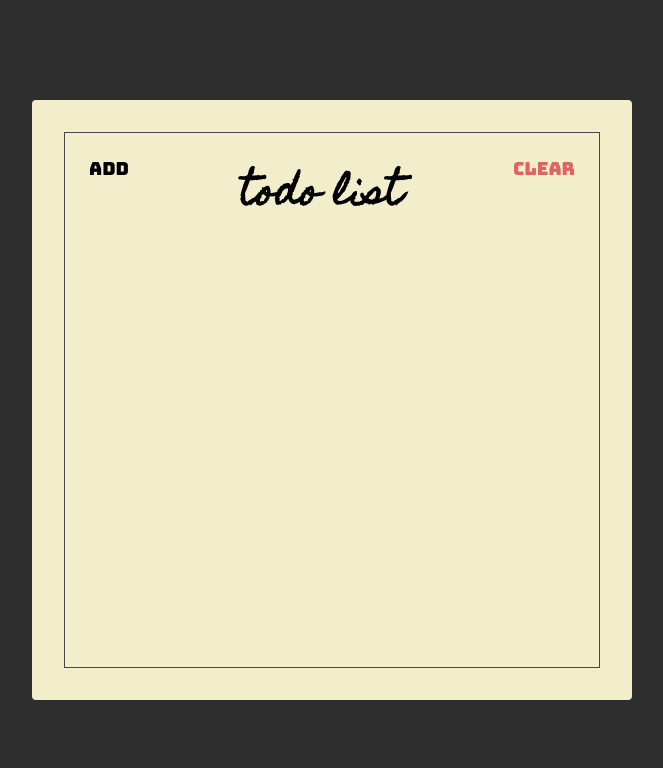
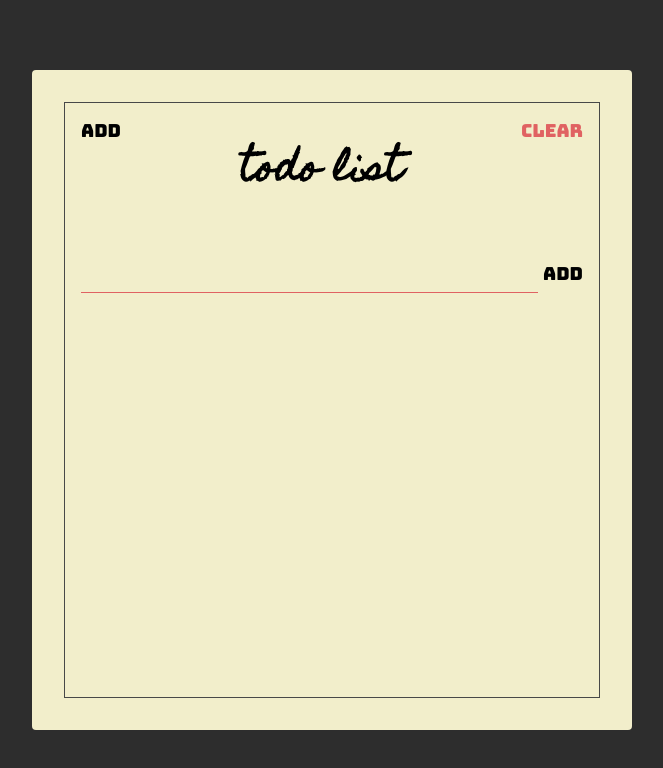
Before and after one commit to ariq2901/wegodev-react, a plain HTML site: page index.html in a window 1280 px wide. Shown: the whole page, without its empty margins (308-971 px from the left). Drawn offline with Linux system fonts and the light colour scheme.

Commit message:
Membuat add todo section

```diff
--- a/index.html
+++ b/index.html
@@ -10,11 +10,18 @@
 <body>
   <div class="container">
     <div class="frame">
-      <div class="header">
+      <section class="header">
         <button class="header-btn">Add</button>
         <h1 class="header-title">Todo list</h1>
         <button class="header-btn main-red-color">Clear</button>
-      </div>
+      </section>
+
+      <section class="add">
+        <form class="add-form">
+          <input type="text" class="add-input">
+          <button class="add-btn">Add</button>
+        </form>
+      </section>
     </div>
   </div>
 </body>
--- a/style.css
+++ b/style.css
@@ -33,7 +33,7 @@ html {
 
 .container {
   width: 600px;
-  height: 600px;
+  height: 660px;
   background-color: #f2eecb;
   border-radius: 4px;
 
@@ -66,9 +66,47 @@ html {
   font-size: 1.8rem; /* * rem Mengoverride ukuruan font dari style html yang ada di-atas ^ , karena font-size ditag html{} diset 10px, maka 1 rem ==> 10px, jadi 1.8rem adalah 18px */
   font-family: 'Bungee', sans-serif; /* * Jika font 'Bungee' tidak ter-load, maka akan diganti dengan 'sans-serif' */
 
-  padding: 24px;
+  padding: 16px;
+  cursor: pointer;
 
   background: unset;
   border: unset;
   outline: unset;
 }
+
+.add {
+  padding: 16px;
+}
+
+.add-form {
+  display: flex;
+  align-items: flex-start;
+}
+
+.add-input {
+  background: unset;
+  border: unset;
+  padding: 0 64px;
+
+  flex: 1;
+
+  border-bottom: 1px solid var(--main-red-color);
+  outline: unset;
+
+  font-family: 'Homemade Apple', sans-serif;
+  font-size: 16px;
+  text-transform: lowercase;
+}
+
+.add-btn {
+  font-size: 1.8rem;
+  font-family: 'Bungee', sans-serif;
+
+  padding: 5px;
+  padding-right: unset;
+  cursor: pointer;
+
+  background: unset;
+  border: unset;
+  outline: unset;
+}
```
